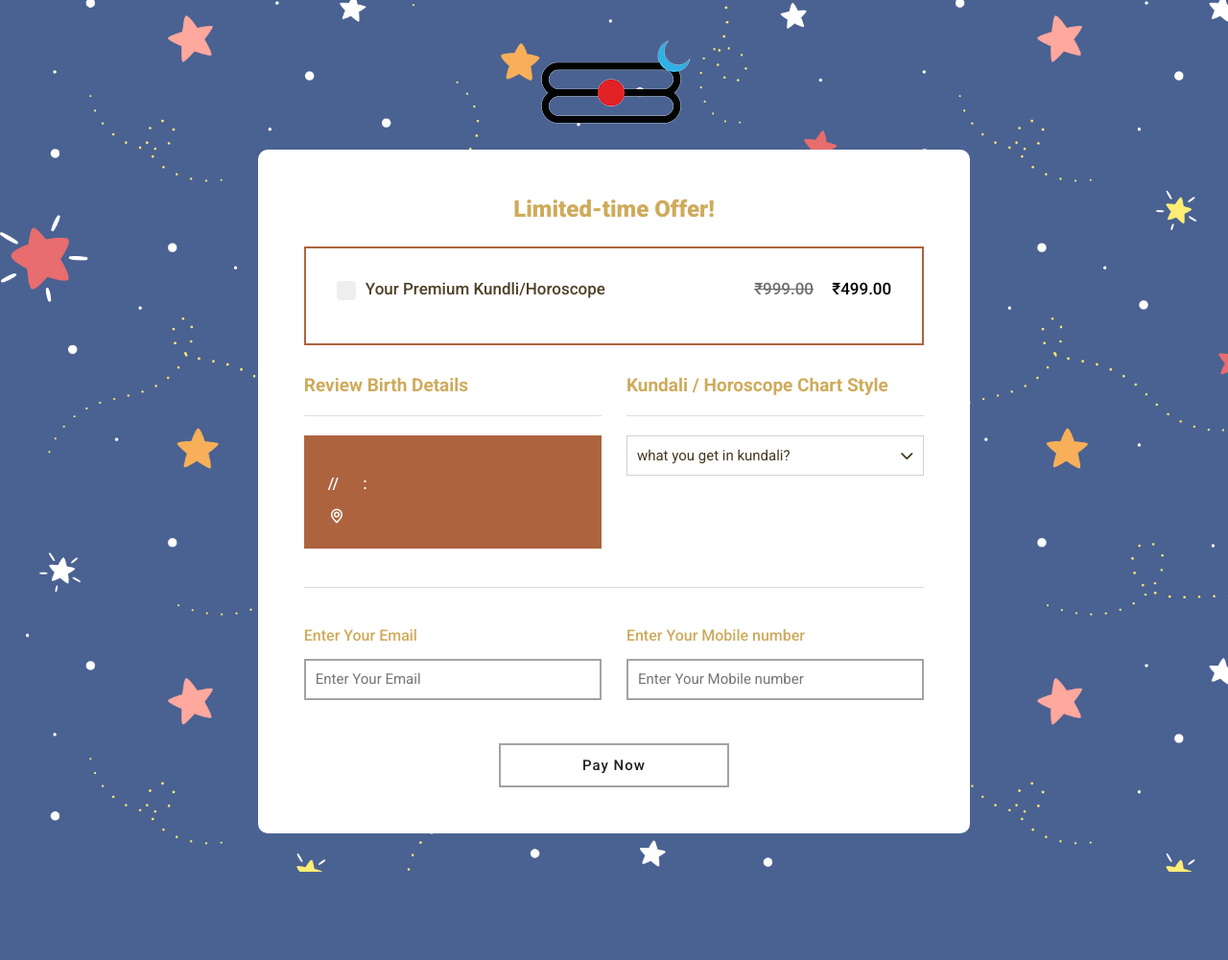
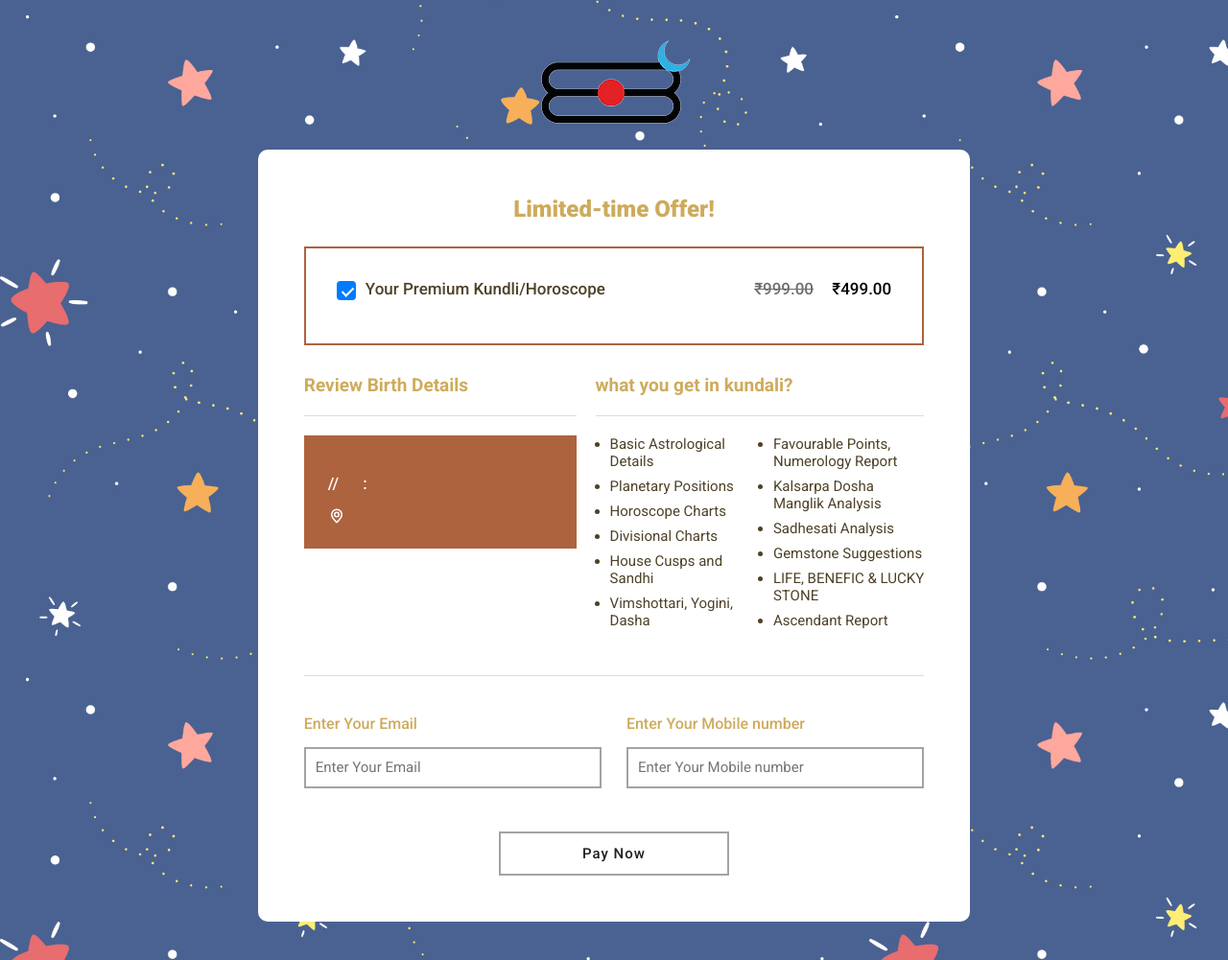
Before and after one commit to SharpMultimedia/Shiv-Cosmic, a Django app: page /payment/ in a window 1280 px wide. Shown: the whole page at 96% size. Before the commit the page ends 909 px from the top, so only its background shows below. Run offline with Django 4.2, Linux system fonts and the light colour scheme.

Commit message:
changes done in payment page

```diff
--- a/static/css/style.css
+++ b/static/css/style.css
@@ -235,62 +235,6 @@ input::placeholder {
 
 
 
-/* faqs  */
-
-.faqs {
-    max-width: 700px;
-    padding-bottom: 1rem;
-    /* border-bottom: 1px solid #f4f6f8; */
-    cursor: pointer;
-}
-
-.faqs h3 {
-    font-family: "Roboto", sans-serif;
-    font-weight: 400;
-    font-size: 15px;
-}
-
-.questions {
-    display: flex;
-    align-items: center;
-    justify-content: space-between;
-    border: 1px solid rgb(25 22 22 / 20%);
-    padding: 11px 10px;
-    color: rgb(69, 57, 31);
-    font-size: 14px;
-}
-
-.answer {
-    max-height: 0;
-    overflow: hidden;
-    transition: max-height 1.4s ease;
-}
-
-.answer p {
-    color: rgb(69, 57, 31);
-    font-weight: 400;
-    margin-top: 10px;
-    font-size: 14px;
-    line-height: 25px;
-    font-family: "Roboto", sans-serif;
-    padding-left: 25px;
-
-}
-
-.faqs.active .answer {
-    max-height: 300px;
-}
-
-.faqs.active i {
-    transform: rotate(180deg);
-}
-
-.fa-chevron-down {
-    transition: transform .5s ease-in;
-}
-
-
-
 
 /* review page */
 
@@ -353,11 +297,14 @@ input::placeholder {
     display: inline-block;
     position: relative;
     padding-left: 30px;
-    cursor: pointer;
     -webkit-user-select: none;
     -moz-user-select: none;
     -ms-user-select: none;
     user-select: none;
+}
+
+.mainCheckbox {
+    cursor: pointer;
 }
 
 .checkbox input {
@@ -368,21 +315,20 @@ input::placeholder {
     width: 0;
 }
 
-.checkbox input:checked~.checkbox__checkmark {
-    background-color: #00adef;
+input[type="checkbox"]:checked+.checkbox__checkmark {
+    background-color: #007bff;
+    /* Change color when checked */
 }
 
 .checkbox input:checked~.checkbox__checkmark:after {
     opacity: 1;
 }
 
-.checkbox:hover input~.checkbox__checkmark {
-    background-color: #eee;
+input[type="checkbox"] {
+    display: none;
+    /* Hide the default checkbox */
 }
 
-.checkbox:hover input:checked~.checkbox__checkmark {
-    background-color: #00adef;
-}
 
 .checkbox .checkbox__checkmark {
     position: absolute;
@@ -459,7 +405,11 @@ input::placeholder {
 }
 
 .reviewCard {
-    width: 48%;
+    width: 44%;
+}
+
+.reviewCardTwo {
+    width: 53%;
 }
 
 .reviewSubD {
@@ -503,7 +453,25 @@ input::placeholder {
     margin-right: 6px;
 }
 
+.getContainer {
+    display: flex;
+    justify-content: space-between;
+    width: 100%;
+    padding-left: 15px;
+}
 
+.getContent {
+    width: 48%;
+}
+
+.getContent ul li {
+    font-weight: 400;
+    color: #4e4127;
+    font-size: 15px;
+    margin-bottom: 8px;
+    font-family: 'Roboto', sans-serif;
+
+}
 
 .formDetails input {
     width: 100%;
@@ -735,7 +703,8 @@ input::placeholder {
         display: block;
     }
 
-    .reviewCard {
+    .reviewCard,
+    .reviewCardTwo {
         width: 100%;
     }
 
@@ -756,7 +725,9 @@ input::placeholder {
         font-size: 18px;
     }
 
-
+    .getContent ul li {
+        font-size: 14px;
+    }
 
     .reviewDetails {
         padding-bottom: 25px;
--- a/templates/payment.html
+++ b/templates/payment.html
@@ -6,7 +6,7 @@
     <meta name="viewport" content="width=device-width, initial-scale=1.0">
     <title>Data Form Report</title>
     <link rel="stylesheet" href="/static/css/style.css">
-    <link rel="stylesheet" href="https://cdnjs.cloudflare.com/ajax/libs/font-awesome/6.5.2/css/all.min.css"/>
+    <link rel="stylesheet" href="https://cdnjs.cloudflare.com/ajax/libs/font-awesome/6.5.2/css/all.min.css" />
 </head>
 
 <body>
@@ -42,15 +42,16 @@
 
                     <div class="radioBtn">
                         <div class="radioData checkbox">
+                            <label for="d-option" class="mainCheckbox">
                                 <div>
-                                <input type="checkbox" id="d-option" name="selector">
+                                    <input type="checkbox" id="d-option" name="selector" checked>
                                     <div class="checkbox__checkmark"></div>
-
                                 </div>
                                 <div class="labels">
                                     <label for="d-option">Your Premium Kundli/Horoscope</label>
                                     <!-- <h6>Your Yearly Predictions</h6> -->
                                 </div>
+                            </label>
                         </div>
 
                         <div class="priceContainer">
@@ -95,34 +96,36 @@
                     </div>
 
 
-                    <div class="reviewCard">
+                    <div class="reviewCardTwo">
                         <div class="reviewD">
-                            <h2>Kundali / Horoscope Chart Style </h2>
+                            <h2>what you get in kundali?</h2>
 
-                            <div class="faqs">
-                                <div class="questions">
-                                    <h3>what you get in kundali?</h3>
+                            <div class="getContainer">
+                                <div class="getContent">
 
-                                    <i class="fa fa-chevron-down"></i>
+                                    <ul>
+                                        <li>Basic Astrological Details</li>
+                                        <li>Planetary Positions</li>
+                                        <li>Horoscope Charts</li>
+                                        <li>Divisional Charts</li>
+                                        <li>House Cusps and Sandhi</li>
+                                        <li>Vimshottari, Yogini, Dasha</li>
+                                    </ul>
+
                                 </div>
-
-                                <div class="answer">
-                                    <p>● Basic Astrological Details</p>
-                                    <p>● Planetary Positions</p>
-                                    <p>● Horoscope Charts</p>
-                                    <p>● Divisional Charts</p>
-                                    <p>● House Cusps and Sandhi</p>
-                                    <p>● Vimshottari, Yogini, Dasha </p>
-                                    <p>● Favourable Points, Numerology Report</p>
-                                    <p>● Kalsarpa Dosha Manglik Analysis</p>
-                                    <p>● Sadhesati Analysis</p>
-                                    <p>● Gemstone Suggestions</p>
-                                    <p>● LIFE, BENEFIC & LUCKY STONE</p>
-                                    <p>● Ascendant Report</p>
-
+                                <div class="getContent">
+                                    <ul>
+                                        <li>Favourable Points, Numerology Report</li>
+                                        <li>Kalsarpa Dosha Manglik Analysis</li>
+                                        <li>Sadhesati Analysis</li>
+                                        <li>Gemstone Suggestions</li>
+                                        <li>LIFE, BENEFIC & LUCKY STONE</li>
+                                        <li>Ascendant Report</li>
+                                    </ul>
                                 </div>
                             </div>
                         </div>
+
 
                         <!-- <div class="reviewD reviewS">
                             <h2>Varshaphal Year</h2>
@@ -212,15 +215,7 @@
 
 
     <script>
-        // ---- accordion ------
 
-        const faq = document.querySelectorAll(".faqs")
-
-        faq.forEach(faqs => {
-          faqs.addEventListener("click", () => {
-            faqs.classList.toggle("active")
-          })
-        })
 
     </script>
 </body>
```
Lines whose indentation alone changed are shown as unchanged.
